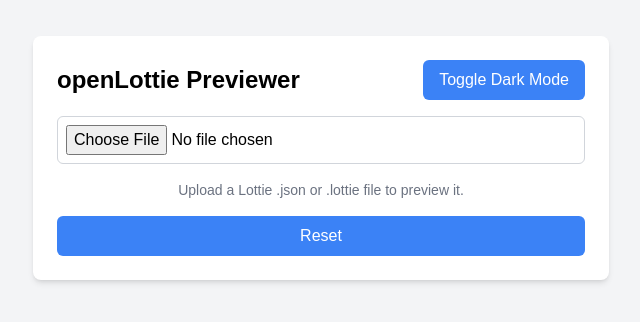
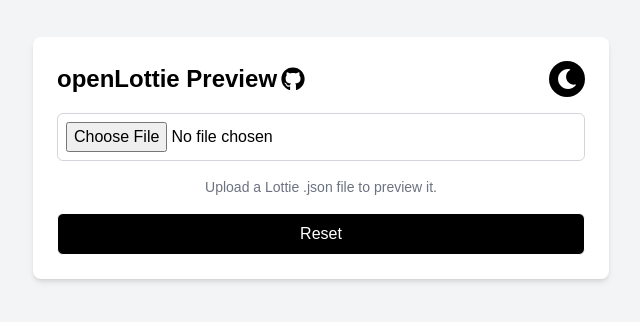
Before and after one commit to naeemudheenp/openlottiepreviewer, a Next.js app: page / in a window 1280 px wide. Shown: the part 242-564 px from the top of the page, without its empty margins (319-959 px from the left). Built offline with nearby package versions, Linux system fonts and the light colour scheme.

Commit message:
Added support for dark mode

```diff
--- a/package.json
+++ b/package.json
@@ -13,6 +13,7 @@
     "next": "15.1.6",
     "react": "^19.0.0",
     "react-dom": "^19.0.0",
+    "react-icons": "^5.4.0",
     "react-lottie": "^1.2.10"
   },
   "devDependencies": {
--- a/src/app/layout.js
+++ b/src/app/layout.js
@@ -12,8 +12,8 @@
 });
 
 export const metadata = {
-  title: "Create Next App",
-  description: "Generated by create next app",
+  title: "openLottie Preview",
+  description: "openLottie Preview",
 };
 
 export default function RootLayout({ children }) {
--- a/src/app/page.js
+++ b/src/app/page.js
@@ -2,6 +2,7 @@
 
 import React, { useState } from "react";
 import { motion } from "framer-motion";
+import { FaGithub, FaMoon, FaSun } from "react-icons/fa";
 import Lottie from "react-lottie";
 
 export default function LottiePreviewer() {
@@ -50,13 +51,18 @@
           }`}
       >
         <div className="flex justify-between items-center mb-4">
-          <h1 className="text-2xl font-semibold">openLottie Previewer</h1>
-          <button
+          <h1 className="text-2xl font-semibold flex gap-1 justify-center items-center">openLottie Preview
+
+            <a href="https://github.com/naeemudheenp/openlottiepreviewer"> <FaGithub /></a>
+
+          </h1>
+          <div
             onClick={() => setDarkMode(!darkMode)}
-            className="bg-blue-500 text-white rounded-md px-4 py-2 hover:bg-blue-600"
+            className="cursor-pointer bg-black text-white rounded-full p-2  transition-all hover:scale-110"
           >
-            Toggle {darkMode ? "Light" : "Dark"} Mode
-          </button>
+
+            {darkMode ? <FaSun size={20} /> : <FaMoon size={20} />}
+          </div>
         </div>
         <input
           type="file"
@@ -83,7 +89,7 @@
           </div>
         ) : (
           <p className="text-gray-500 text-sm text-center">
-            Upload a Lottie .json or .lottie file to preview it.
+            Upload a Lottie .json file to preview it.
           </p>
         )}
         <button
@@ -92,7 +98,7 @@
             setLottieFile(null);
             setError(null);
           }}
-          className="w-full bg-blue-500 text-white rounded-md p-2 mt-4 hover:bg-blue-600"
+          className="w-full hover:text-black bg-black transition-all text-white rounded-md p-2 mt-4  hover:bg-white border  border-white hover:border-black"
         >
           Reset
         </button>
```
Also changed, not shown: 1 other file (tests, documents, lock files or other folders).
